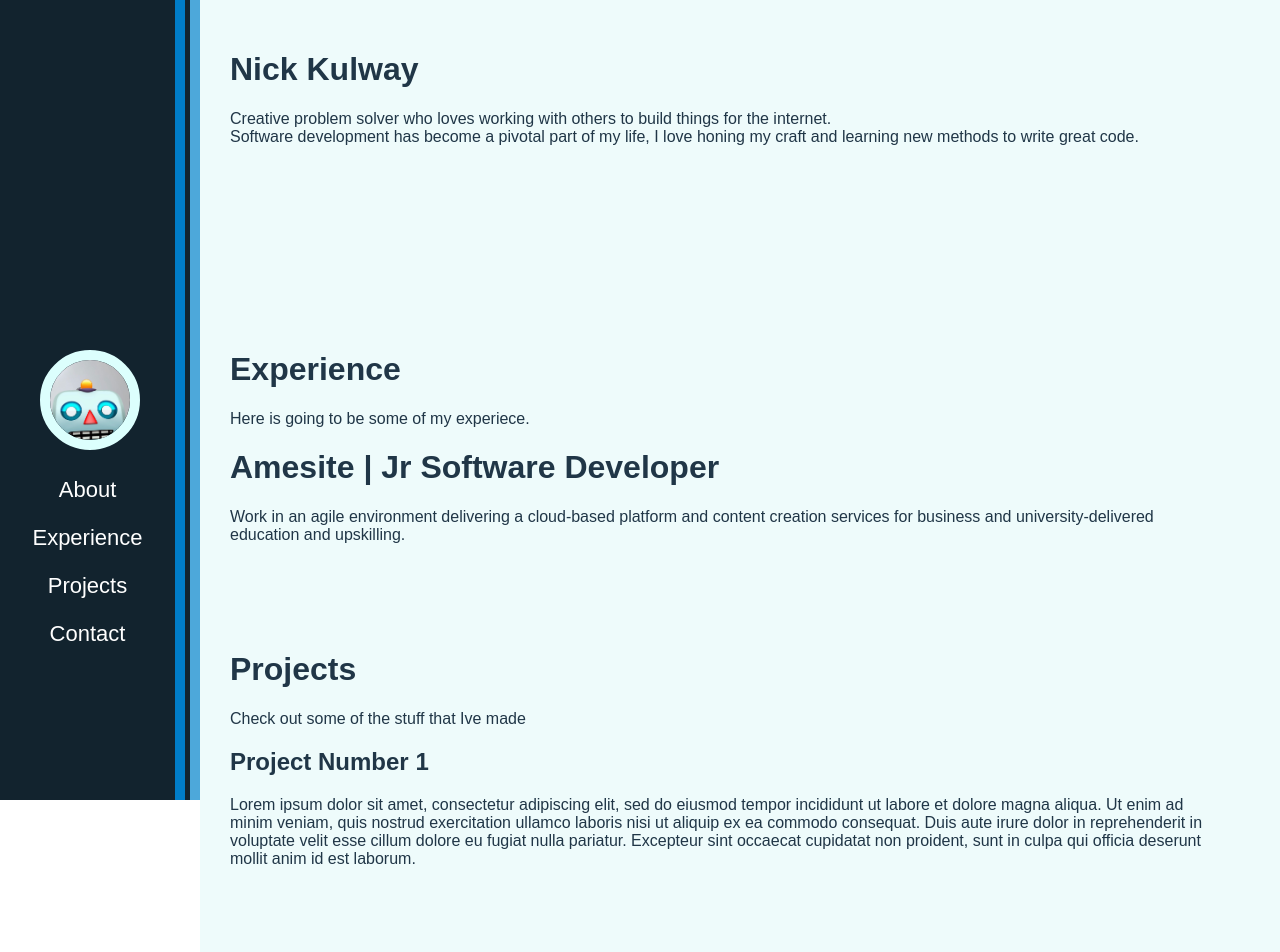
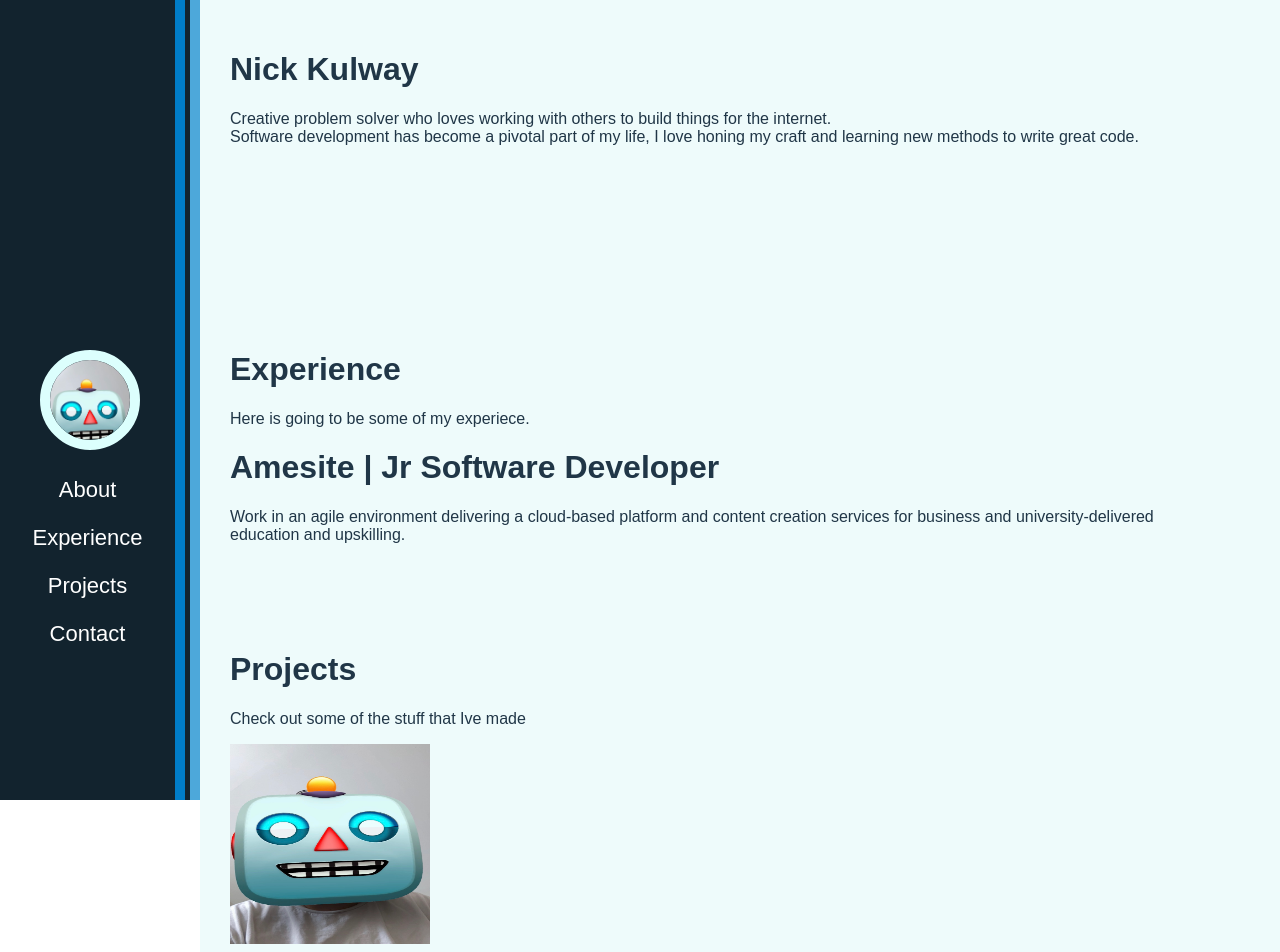
Before and after one commit to nkulway/next-portfolio, a Next.js app: page / in a window 1280 px wide. Shown: the top 952 px of the page. Built offline with nearby package versions, Linux system fonts and the light colour scheme.

Commit message:
Create project card component

```diff
--- /dev/null
+++ b/components/ProjectCard.js
@@ -0,0 +1,60 @@
+import Image from 'next/image'
+import dummyImage from '../public/profilePicture.jpeg'
+// import projects from '../projects.js';
+
+
+
+
+const ProjectCard = ({ posts }) => {
+  console.log(posts)
+  return (
+    // <>
+    //   <table>
+    //     <tr>
+    //       <th>Header One</th>
+    //       <th>Header Two</th>
+    //       <th>Header Three</th>
+    //     </tr>
+    //     <tr>
+    //       <td>Content 1</td>
+    //       <td>Content 2</td>
+    //       <td>Content 3</td>
+    //     </tr>
+    //     <tr>
+    //       <td>Content 4</td>
+    //       <td>Content 5</td>
+    //       <td>Content 6</td>
+    //     </tr>
+    //     <tr>
+    //       <td>Content 7</td>
+    //       <td>Content 8</td>
+    //       <td>Content 9</td>
+    //     </tr>
+    //   </table>
+    // </>
+    <section>
+      <Image
+      alt="Project Card"
+      src={dummyImage}
+      width={200}
+      height={200}
+      />
+      <div>
+        <h2></h2>
+      </div>
+    </section>
+  );
+};
+
+export async function getStaticProps() {
+  const res = await fetch('../projects.js')
+  const posts = await res.json()
+
+  return {
+    props: {
+      posts,
+    },
+  }
+}
+
+export default ProjectCard;
--- a/components/Projects.js
+++ b/components/Projects.js
@@ -1,5 +1,6 @@
 import React, { forwardRef } from "react";
 import projectStyles from "../styles/Projects.module.css";
+import ProjectCard from "./ProjectCard";
 
 // eslint-disable-next-line react/display-name
 const Projects = forwardRef((_props, projectRef) => {
@@ -12,17 +13,7 @@ const Projects = forwardRef((_props, projectRef) => {
           <div className={projectStyles.cardSection}>
             <div className={projectStyles.cardContainer}>
               <div className={projectStyles.firstCard}>
-                <h2>Project Number 1</h2>
-                <p>
-                  Lorem ipsum dolor sit amet, consectetur adipiscing elit, sed
-                  do eiusmod tempor incididunt ut labore et dolore magna aliqua.
-                  Ut enim ad minim veniam, quis nostrud exercitation ullamco
-                  laboris nisi ut aliquip ex ea commodo consequat. Duis aute
-                  irure dolor in reprehenderit in voluptate velit esse cillum
-                  dolore eu fugiat nulla pariatur. Excepteur sint occaecat
-                  cupidatat non proident, sunt in culpa qui officia deserunt
-                  mollit anim id est laborum.
-                </p>
+                <ProjectCard />
               </div>
             </div>
           </div>
--- /dev/null
+++ b/projects.js
@@ -0,0 +1,12 @@
+const projects = [
+  {
+    title: "Project 1",
+    heading: "This is a heading for project 1",
+    description: "This is project 1",
+  },
+  {
+    title: "Project 2",
+    heading: "This is a heading for project 2",
+    description: "This is project 2",
+  },
+];
--- /dev/null
+++ b/projects.json
@@ -0,0 +1,12 @@
+{
+  "object1": {
+    "title": "Project 1",
+    "heading": "This is a heading for project 1",
+    "description": "This is project 1"
+  },
+  "object2": {
+    "title": "Project 2",
+    "heading": "This is a heading for project 2",
+    "description": "This is project 2"
+  }
+  }
```
